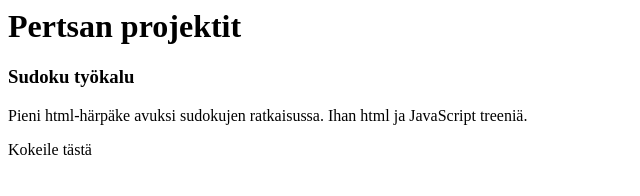
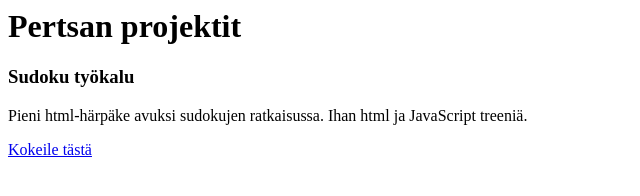
Before and after one commit to xplfin/xplfin.github.io, a plain HTML site: page index.html in a window 1280 px wide. Shown: the full height of the page, 0-640 px from the left. Drawn offline with Linux system fonts and the light colour scheme.

Commit message:
Update index.html

```diff
--- a/index.html
+++ b/index.html
@@ -3,6 +3,6 @@
   <h1>Pertsan projektit</h1>
   <h3>Sudoku työkalu</h3>
   <p>Pieni html-härpäke avuksi sudokujen ratkaisussa. Ihan html ja JavaScript treeniä.<p>
-  <href src="./sudoku_tool.html">Kokeile tästä</a>
+  <a href="./sudoku_tool.html">Kokeile tästä</a>
   </body>
   </html>
```
